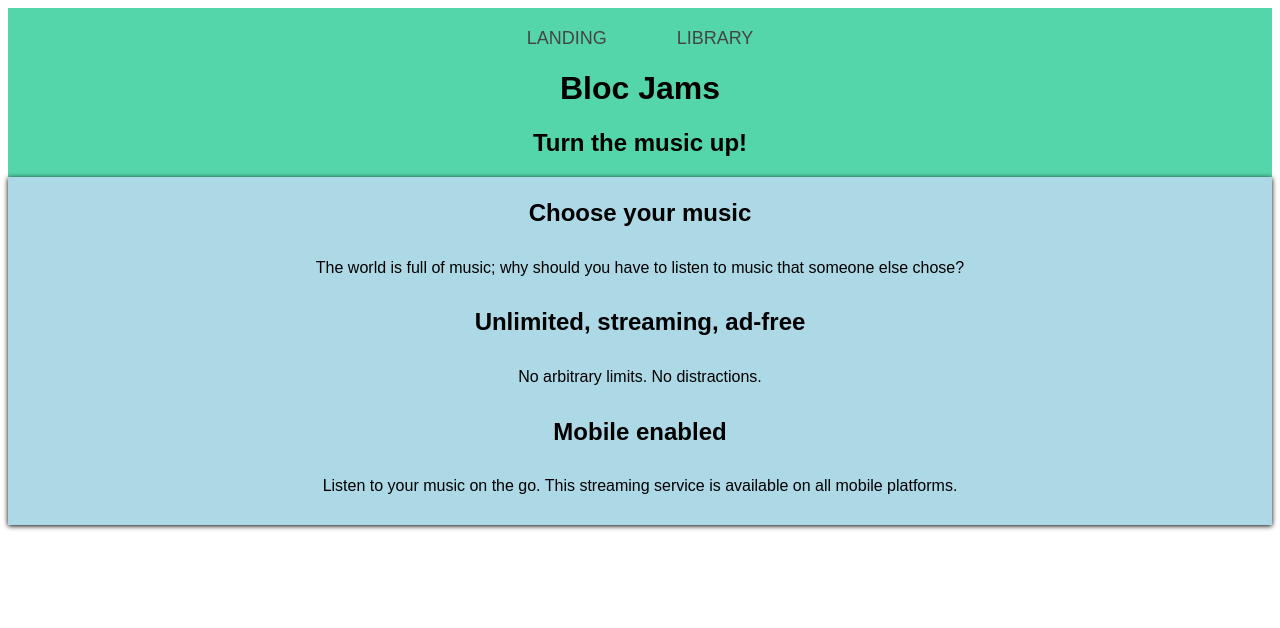
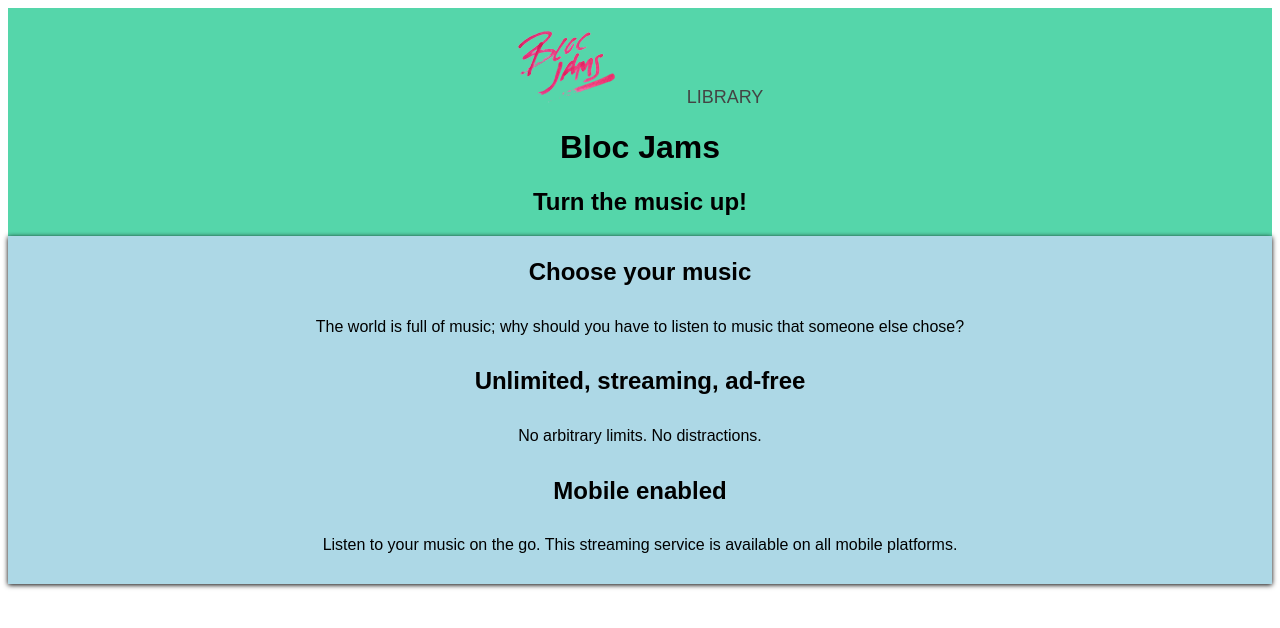
Before and after one commit to donovanky/bloc-jams-react2, a React (Create React App) app: page / in a window 1280 px wide. Shown: the top 628 px of the page. Built offline with nearby package versions, Linux system fonts and the light colour scheme.

Commit message:
working cards

```diff
--- a/src/App.css
+++ b/src/App.css
@@ -83,3 +83,7 @@ nav ul li a:before {
 nav ul li a:hover::before {
   width: 100%
 }
+
+#link-list{
+  position: top;
+}
--- a/src/App.js
+++ b/src/App.js
@@ -10,9 +10,9 @@ class App extends Component {
     return (
       <div className="App">
         <header>
-        <nav>
+        <nav id = 'link-list'>
         <ul>
-          <li><Link to='/'>Landing</Link></li>
+          <li><Link to='/'><img src="./../assets/images/bloc_jams_logo.png" alt="Bloc Jams Landing" /></Link></li>
           <li><Link to='/library'>Library</Link></li>
         </ul>
         </nav>
--- a/src/components/Library.css
+++ b/src/components/Library.css
@@ -22,7 +22,6 @@ body{
   display: flex;
   box-shadow: 0 4px 8px 0 rgba(0,0,0,0.2);
   transition: 0.3s;
-
 }
 
 .card:hover{
@@ -51,13 +50,13 @@ a{
   text-decoration: none;
 }
 
-.card:hover{
+.card-container:hover{
   box-shadow: 0 8px 16px 0 rgba(0,0,0,0.2)
 }
 
-.card-body{
+.card-container{
   display: flex;
   box-shadow: 0 4px 8px 0 rgba(0,0,0,0.2);
   transition: 0.3s;
-  width: auto%;
+  width: 50%;
 }
--- a/src/components/Library.js
+++ b/src/components/Library.js
@@ -14,7 +14,7 @@ class Library extends Component {
         <div className = 'card'>
         {
           this.state.albums.map( (album, index) =>
-          <div className ='card-body'>
+          <div className ='card'>
             <Link to={`/album/${album.slug}`} key={index}>
               <img src={album.albumCover} alt={album.title} />
               <div className= "Title">{album.title}</div>
```
